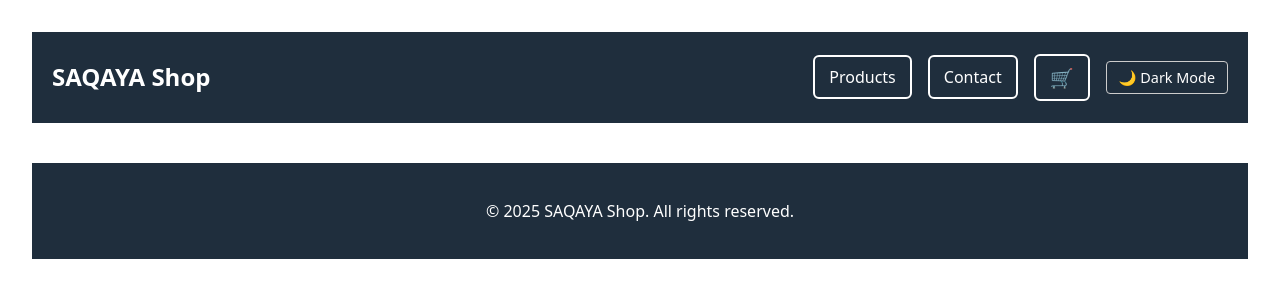
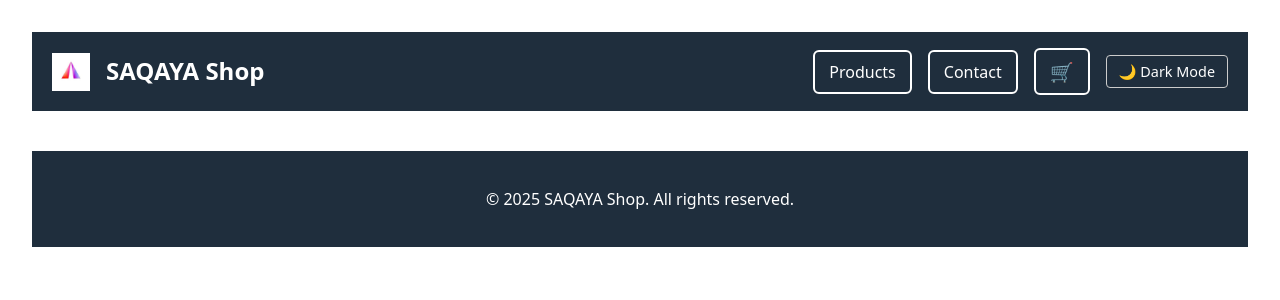
Before and after one commit to 1snoww/SAQAYA-Internship-main, a Vue app: page / in a window 1280 px wide. Shown: the top 300 px of the page. Built offline with nearby package versions, Linux system fonts and the light colour scheme; the HTML template or start-up script is replaced by a standard one.

Commit message:
saqaya image import

```diff
--- a/src/components/HeaderComponent.vue
+++ b/src/components/HeaderComponent.vue
@@ -1,12 +1,24 @@
 <template>
   <header class="header">
     <div class="container">
-      <h1 class="logo">SAQAYA Shop</h1>
+      <!-- Logo + brand -->
+      <a
+        href="https://uk.linkedin.com/company/saqaya"
+        target="_blank"
+        rel="noopener"
+        class="logo-link"
+        title="Visit SAQAYA on LinkedIn"
+      >
+        <img :src="logoImg" alt="SAQAYA logo" class="logo-img" />
+      </a>
+      <h1 class="logo-title">SAQAYA&nbsp;Shop</h1>
 
+      <!-- Mobile hamburger -->
       <button class="hamburger" @click="toggleMenu">
         <span :class="{ open: menuOpen }">☰</span>
       </button>
 
+      <!-- Navigation -->
       <nav :class="['nav', { open: menuOpen }]">
         <router-link to="/products" @click="closeMenu">Products</router-link>
         <router-link to="/contact" @click="closeMenu">Contact</router-link>
@@ -24,40 +36,29 @@
 <script setup lang="ts">
 import { ref, watch } from 'vue'
 import CartSidebar from './CartSidebar.vue'
+import logoImg from '../assets/saqaya-logo.png' // <— drop PNG here
 
-// reactive state
+/* ---------------- reactive state ---------------- */
 const menuOpen = ref(false)
 const showSidebar = ref(false)
 const isDarkMode = ref(localStorage.getItem('theme') === 'dark')
 
-// apply initial theme
-if (isDarkMode.value) {
-  document.documentElement.classList.add('dark')
-}
+/* initial theme */
+if (isDarkMode.value) document.documentElement.classList.add('dark')
 
-// persist dark mode toggles
 watch(isDarkMode, (val) => {
   document.documentElement.classList.toggle('dark', val)
   localStorage.setItem('theme', val ? 'dark' : 'light')
 })
 
-// methods
-function toggleMenu() {
-  menuOpen.value = !menuOpen.value
-}
-
-function closeMenu() {
-  menuOpen.value = false
-}
-
-function openCart() {
+/* -------------- methods -------------- */
+const toggleMenu = () => (menuOpen.value = !menuOpen.value)
+const closeMenu = () => (menuOpen.value = false)
+const openCart = () => {
   showSidebar.value = true
   menuOpen.value = false
 }
-
-function toggleDarkMode() {
-  isDarkMode.value = !isDarkMode.value
-}
+const toggleDarkMode = () => (isDarkMode.value = !isDarkMode.value)
 </script>
 
 <style scoped>
@@ -72,20 +73,34 @@ function toggleDarkMode() {
   margin: auto;
   padding: 0 20px;
   display: flex;
-  justify-content: space-between;
   align-items: center;
+  gap: 16px;
   position: relative;
 }
 
-.logo {
+/* --- logo block --- */
+.logo-link {
+  display: flex;
+  align-items: center;
+}
+
+.logo-img {
+  width: 38px; /* adjust if needed */
+  height: 38px;
+  object-fit: contain;
+}
+
+.logo-title {
   font-size: 1.5rem;
   font-weight: bold;
+  margin: 0;
 }
 
 .nav {
   display: flex;
   align-items: center;
   gap: 16px;
+  margin-left: auto;
 }
 
 .nav a,
@@ -130,7 +145,6 @@ function toggleDarkMode() {
   border-radius: 4px;
   cursor: pointer;
   color: inherit;
-  margin-left: auto;
   font-size: 0.9rem;
 }
 
--- a/src/stores/productStore.ts
+++ b/src/stores/productStore.ts
@@ -1,11 +1,14 @@
+// src/stores/productStore.ts
 import { defineStore } from 'pinia'
+import { products as seed } from '@/data/productsData' // ← full static catalogue
 
+/* ---------- Type helpers ---------- */
 interface Rating {
   rate: number
   count: number
 }
 
-interface Product {
+export interface Product {
   id: number
   title: string
   price: number
@@ -15,12 +18,25 @@ interface Product {
   rating: Rating
 }
 
+/* ---------- Pinia store ---------- */
 export const useProductStore = defineStore('product', {
   state: () => ({
     products: [] as Product[],
   }),
+
   actions: {
-    loadProducts() {},
+    /** Load catalogue (static seed for now; swap with API later) */
+    loadProducts() {
+      this.products = seed
+    },
+
+    /** Optional: live fetch from FakeStore when you’re ready */
+    async fetchProducts() {
+      const res = await fetch('https://fakestoreapi.com/products')
+      this.products = await res.json()
+    },
+
+    /** Lookup helper for ProductDetails */
     getById(id: number) {
       return this.products.find((p) => p.id === id)
     },
```
Also changed, not shown: src/assets/saqaya-logo-transparent.png (added), src/assets/saqaya-logo.png (added).
